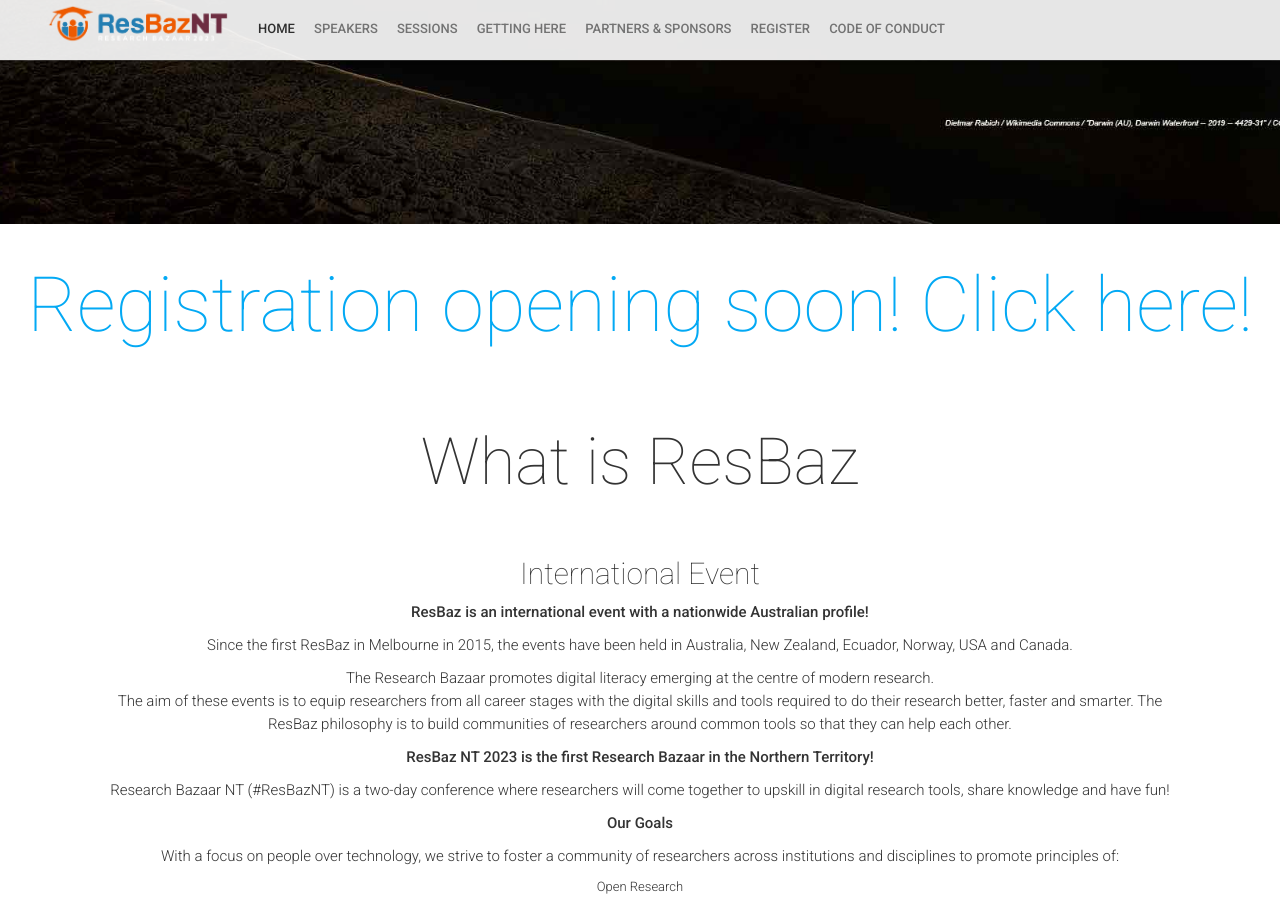
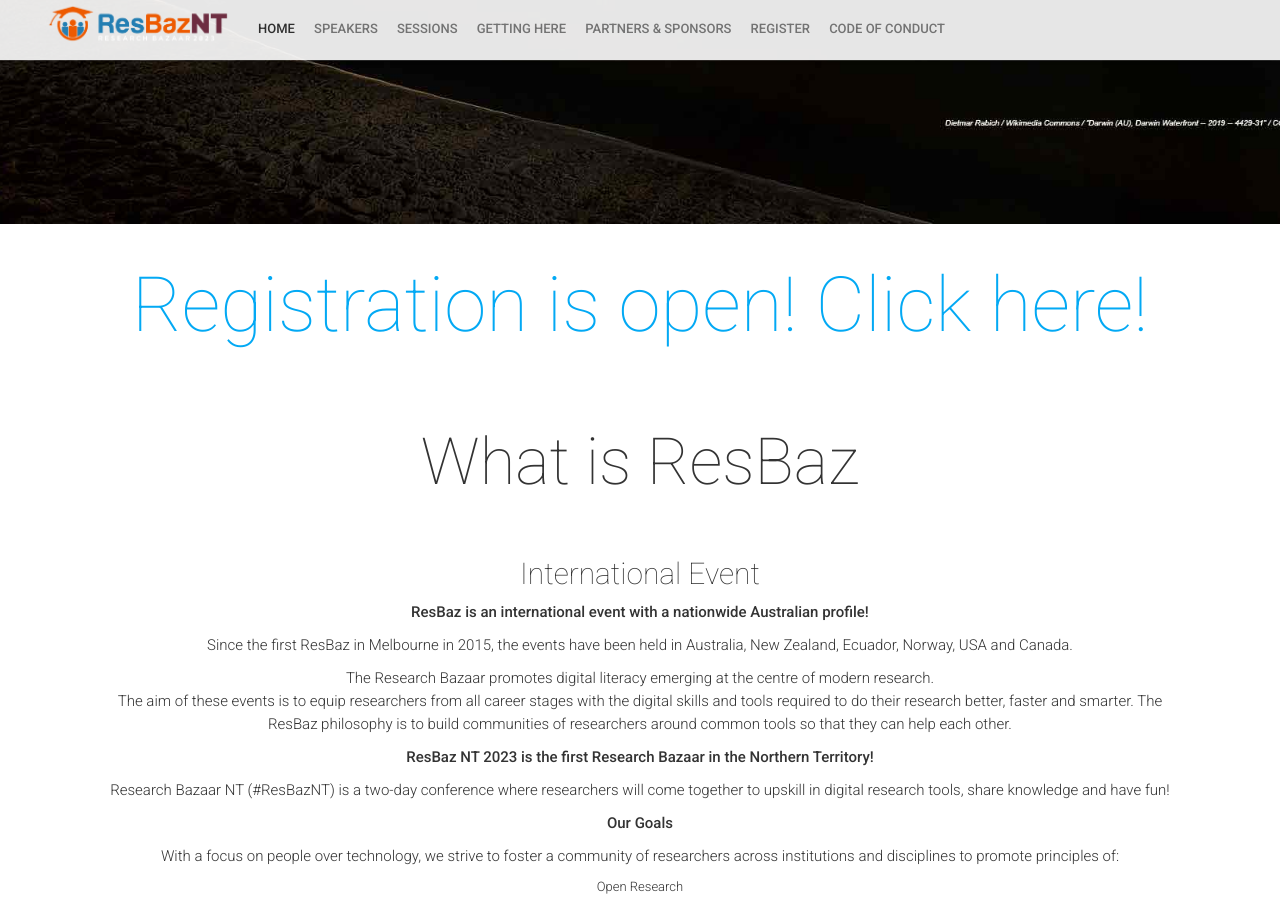
Before and after one commit to resbaznt/resbaz2023NT, a Jekyll site: the page built from index.html, in a window 1280 px wide and 900 px high, scrolled down 676 px. Built offline with Jekyll 4.4.1, drawn with Linux system fonts in a browser that asks for light colours; nearby versions of some CDN libraries; comment, search, counter and statistics services are not loaded.

Commit message:
Update index.html

```diff
--- a/index.html
+++ b/index.html
@@ -5,7 +5,7 @@
 
  {% include hero.html %}
 <br>
-<center><b><h2><a href="{{ site.baseurl }}/registration/">Registration opening soon! Click here!</a></h2></b></center>
+<center><b><h2><a href="{{ site.baseurl }}/registration/">Registration is open! Click here!</a></h2></b></center>
 
  {% include about.html %}
 
```
